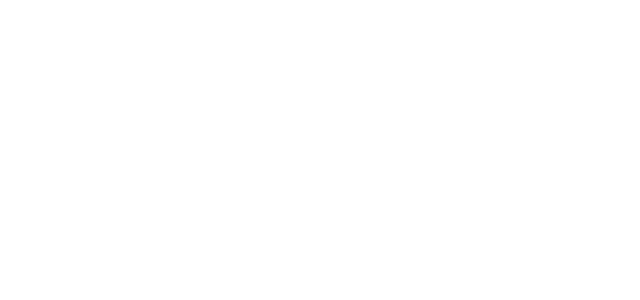
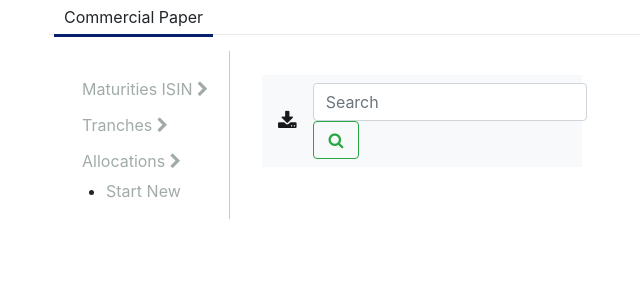
Before and after one commit to jade1001/front-end-react, a React (Create React App) app: page / in a window 1280 px wide. Shown: the top 300 px of the page, without its empty margins (36-676 px from the left). Built offline with nearby package versions, Linux system fonts and the light colour scheme.

Commit message:
Sidebar Added

```diff
--- a/package.json
+++ b/package.json
@@ -3,6 +3,7 @@
   "version": "0.1.0",
   "private": true,
   "dependencies": {
+    "@material-ui/core": "^4.6.1",
     "aphrodite": "^2.4.0",
     "axios": "^0.19.0",
     "node-sass": "^4.13.0",
--- a/public/index.html
+++ b/public/index.html
@@ -22,21 +22,8 @@
       integrity="sha384-ggOyR0iXCbMQv3Xipma34MD+dH/1fQ784/j6cY/iJTQUOhcWr7x9JvoRxT2MZw1T"
       crossorigin="anonymous"
     />
-    <script
-      src="https://code.jquery.com/jquery-3.3.1.slim.min.js"
-      integrity="sha384-q8i/X+965DzO0rT7abK41JStQIAqVgRVzpbzo5smXKp4YfRvH+8abtTE1Pi6jizo"
-      crossorigin="anonymous"
-    ></script>
-    <script
-      src="https://cdnjs.cloudflare.com/ajax/libs/popper.js/1.14.7/umd/popper.min.js"
-      integrity="sha384-UO2eT0CpHqdSJQ6hJty5KVphtPhzWj9WO1clHTMGa3JDZwrnQq4sF86dIHNDz0W1"
-      crossorigin="anonymous"
-    ></script>
-    <script
-      src="https://stackpath.bootstrapcdn.com/bootstrap/4.3.1/js/bootstrap.min.js"
-      integrity="sha384-JjSmVgyd0p3pXB1rRibZUAYoIIy6OrQ6VrjIEaFf/nJGzIxFDsf4x0xIM+B07jRM"
-      crossorigin="anonymous"
-    ></script>
+    <link rel="stylesheet" href="https://cdnjs.cloudflare.com/ajax/libs/font-awesome/4.7.0/css/font-awesome.min.css">
+
     <!--End btrp cdn-->
     <!--
       Notice the use of %PUBLIC_URL% in the tags above.
@@ -62,5 +49,20 @@
       To begin the development, run `npm start` or `yarn start`.
       To create a production bundle, use `npm run build` or `yarn build`.
     -->
+    <script
+      src="https://code.jquery.com/jquery-3.3.1.slim.min.js"
+      integrity="sha384-q8i/X+965DzO0rT7abK41JStQIAqVgRVzpbzo5smXKp4YfRvH+8abtTE1Pi6jizo"
+      crossorigin="anonymous"
+    ></script>
+    <script
+      src="https://cdnjs.cloudflare.com/ajax/libs/popper.js/1.14.7/umd/popper.min.js"
+      integrity="sha384-UO2eT0CpHqdSJQ6hJty5KVphtPhzWj9WO1clHTMGa3JDZwrnQq4sF86dIHNDz0W1"
+      crossorigin="anonymous"
+    ></script>
+    <script
+      src="https://stackpath.bootstrapcdn.com/bootstrap/4.3.1/js/bootstrap.min.js"
+      integrity="sha384-JjSmVgyd0p3pXB1rRibZUAYoIIy6OrQ6VrjIEaFf/nJGzIxFDsf4x0xIM+B07jRM"
+      crossorigin="anonymous"
+    ></script>
   </body>
 </html>
--- a/src/App.js
+++ b/src/App.js
@@ -1,8 +1,11 @@
 import React from 'react'
 import './App.css'
+import DebtIssuance from './components/DebtIssuanceTab/DebtIssuance'
 
 function App() {
-  return <div className='App'></div>
+  return <div className='App'>
+    <DebtIssuance/>
+  </div>
 }
 
 export default App
--- /dev/null
+++ b/src/components/DebtIssuanceTab/DebtIssuance.js
@@ -0,0 +1,102 @@
+import React from 'react'
+import './debt.css'
+
+
+function DebtIssuance(){
+
+
+
+    return (
+        <div className="container">
+            <div className="commercial">
+            <span >Commercial Paper</span>
+            </div>
+                <div className="row">
+                    <div className="col-m-4 m-3 sidenav">
+                        <div className="sided w-100 ml-3 mr-2">
+                            <a href="#" className="maturities">
+                                <span>Maturities ISIN</span>
+                                <i className="icon fa fa-fw fa-chevron-right"></i>
+                             </a>
+                            <a href="#" className="tranch">
+                                <span>Tranches</span>
+                                <i className="icon fa fa-fw fa-chevron-right"></i>
+                            </a>
+                            <a href="#" className="allo">
+                                <span>Allocations</span>
+                                <i className="icon fa fa-fw fa-chevron-right"></i>
+                            </a>
+                            <ul>
+                            <li>
+                                <a href="#" className="start">
+                                    Start New
+                                </a>
+                            </li>
+                            </ul>
+                        </div>
+                    </div>
+
+                    <div className="col-m-8 m-3 ">
+                        <div className="pt-4 navIndent">
+
+                            <nav className="navbar navbar-expand-lg navbar-light bg-light">
+                                <a className="navbar-brand" href="#"><i className='fa fa-download'></i></a>
+                                <button className="navbar-toggler" type="button" data-toggle="collapse" data-target="#navbarSupportedContent" aria-controls="navbarSupportedContent" aria-expanded="false" aria-label="Toggle navigation">
+                                    <span className="navbar-toggler-icon"></span>
+                                </button>
+
+                                <div className ="collapse navbar-collapse" id="navbarSupportedContent">
+                                    <form className="form-inline my-2 my-lg-0">
+                                        <input className="form-control mr-sm-2" type="search" placeholder="Search" aria-label="Search"/>
+                                        <button className="btn btn-outline-success my-2 my-sm-0" type="submit"><i class="fa fa-fw fa-search"></i></button>
+
+                                    </form>
+
+                                </div>
+                            </nav>
+
+                            </div>
+                        </div>
+                </div>
+        </div>
+    )
+
+    }
+export default DebtIssuance
+
+
+
+
+
+
+
+
+
+
+
+
+
+
+
+
+
+
+
+
+
+
+
+
+
+
+
+{/* <div className = "Debt">
+            <p className="normal">Commercial Paper</p>
+        </div>
+
+        <div>
+            <p className = "maturities">Maturities ISIN></p>
+            <p>Tranches</p>
+            <p>Allocations</p>
+            <p>Start New</p>
+        </div>    */}
--- /dev/null
+++ b/src/components/DebtIssuanceTab/debt.css
@@ -0,0 +1,45 @@
+.commercial{
+    border-bottom: 1px solid #eaeaea;
+    padding: 5px;
+    margin: auto;
+}
+.commercial span{
+    border-bottom: 3px solid #09206d;
+    padding: 7px 10px;
+}
+
+.sided{
+
+    display: grid;
+
+
+}
+.sidenav {
+    height: auto;
+    padding-top: 20px;
+    border-right: 1px solid rgb(202, 201, 201);
+}
+
+.sidenav a {
+padding: 6px 8px 6px 16px;
+text-decoration: none;
+color: #a1aca9;
+}
+
+
+.sidenav a:hover {
+color: #3f33b1;
+
+}
+
+.start{
+    padding: 0px !important;
+
+}
+
+@media(min-width: 320px){
+    .navIndent{
+        width: 320px;
+    }
+
+}
```
Also changed, not shown: src/icons/greaterthanicon.png (added), 1 other file (tests, documents, lock files or other folders).
